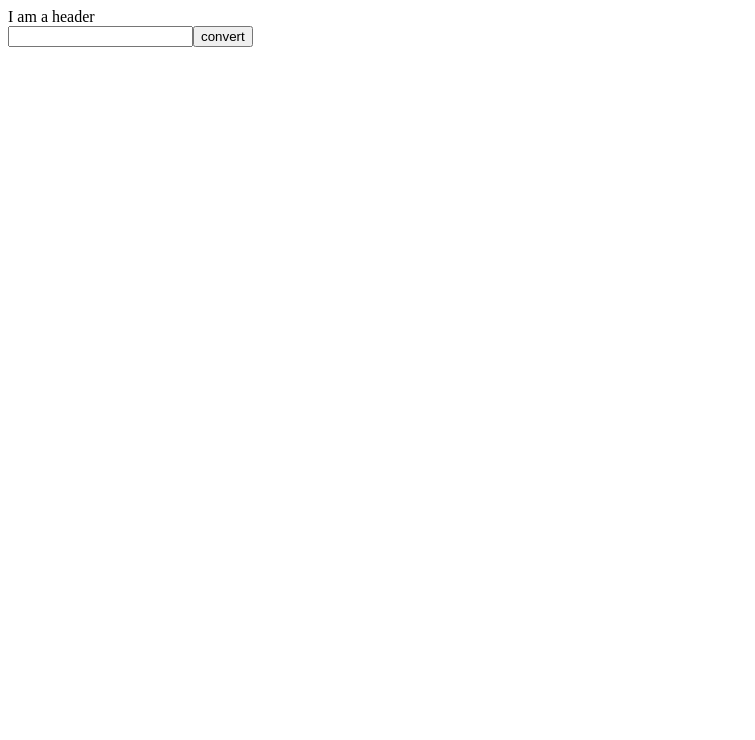
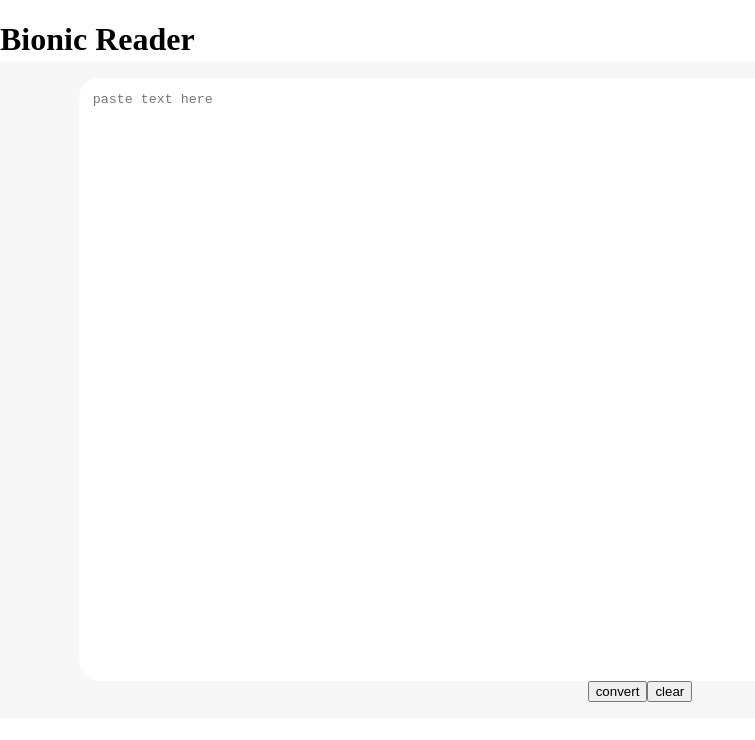
Before and after one commit to Dylaan94/bionic-reader, a React (Create React App) app: page / in a window 1280 px wide. Shown: the top 740 px of the page, without its empty margins (0-755 px from the left). Built offline with nearby package versions, Linux system fonts and the light colour scheme.

Commit message:
some styling

```diff
--- a/package.json
+++ b/package.json
@@ -9,6 +9,7 @@
     "react": "^18.1.0",
     "react-dom": "^18.1.0",
     "react-scripts": "5.0.1",
+    "styled-components": "^5.3.5",
     "web-vitals": "^2.1.4"
   },
   "scripts": {
--- a/src/App.css
+++ b/src/App.css
@@ -1,3 +1,6 @@
-.App {
-  text-align: center;
+html,
+body {
+  height: 100%;
+  width: 100%;
+  margin: 0px;
 }
--- a/src/App.js
+++ b/src/App.js
@@ -1,3 +1,5 @@
+import './App.css'
+
 import Header from "./components/Header"
 import MainComponent from "./components/MainComponent"
 
--- a/src/components/Header.js
+++ b/src/components/Header.js
@@ -1,6 +1,7 @@
+import HeaderStyles from "./styles/HeaderStyles";
+
 const Header = () => {
-    return (<div> I am a header </div>)
+  return <HeaderStyles.HeaderMain><h1>Bionic Reader</h1></HeaderStyles.HeaderMain>;
+};
 
-}
-
-export default Header
+export default Header;
--- a/src/components/MainComponent.js
+++ b/src/components/MainComponent.js
@@ -1,4 +1,5 @@
 import { React, useState } from "react";
+import MainComponentStyles from "./styles/MainComponentStyles";
 
 // add sanitizor
 
@@ -24,20 +25,25 @@
 
     setConvertedText(newArr.join(" "));
     setIsConverted(true);
-
   };
 
   return (
     <>
       {!isConverted ? (
-        <div>
-          <input
-            type="text"
-            onChange={(e) => setText(e.target.value)}
-            value={text}
-          ></input>
-          <button onClick={() => handleText()}> convert </button>
-        </div>
+        <MainComponentStyles.MainComponent>
+          <div className="inputDiv">
+            <textarea
+              type="text"
+              placeholder = "paste text here"
+              onChange={(e) => setText(e.target.value)}
+              value={text}
+            ></textarea>
+            <div className="buttonsDiv">
+              <button onClick={() => handleText()}> convert </button>
+              <button onClick={() => setText("")}> clear </button>
+            </div>
+          </div>
+        </MainComponentStyles.MainComponent>
       ) : (
         <>
           <div dangerouslySetInnerHTML={{ __html: convertedText }}></div>
--- /dev/null
+++ b/src/components/styles/HeaderStyles.js
@@ -0,0 +1,14 @@
+import styled from "styled-components";
+
+const HeaderMain = styled.div`
+  height: 5vh;
+  width: 100%;
+  background: white;
+  border-bottom: solid 1px #f7f7f8
+`;
+
+const HeaderStyles = {
+  HeaderMain: HeaderMain,
+};
+
+export default HeaderStyles;
--- /dev/null
+++ b/src/components/styles/MainComponentStyles.js
@@ -0,0 +1,34 @@
+import styled from "styled-components";
+
+const MainComponent = styled.div`
+  padding-top: 1em;
+  display: flex;
+  justify-content: center;
+  background: #f7f7f8;
+
+  .inputDiv {
+    display: flex;
+    flex-direction: column;
+    align-items: center;
+    width: 95%;
+    max-height: auto;
+    min-height: 80vh;
+    background: #f7f7f8;
+  }
+
+  textArea {
+    width: 90%;
+    height: 90%;
+    resize: none;
+    outline: none;
+    border: none;
+    border-radius: 20px;
+    padding: 1em;
+  }
+`;
+
+const MainComponentStyles = {
+  MainComponent: MainComponent,
+};
+
+export default MainComponentStyles;
```
Also changed, not shown: src/components/styles/FooterStyles.js (added), 1 other file (tests, documents, lock files or other folders).
